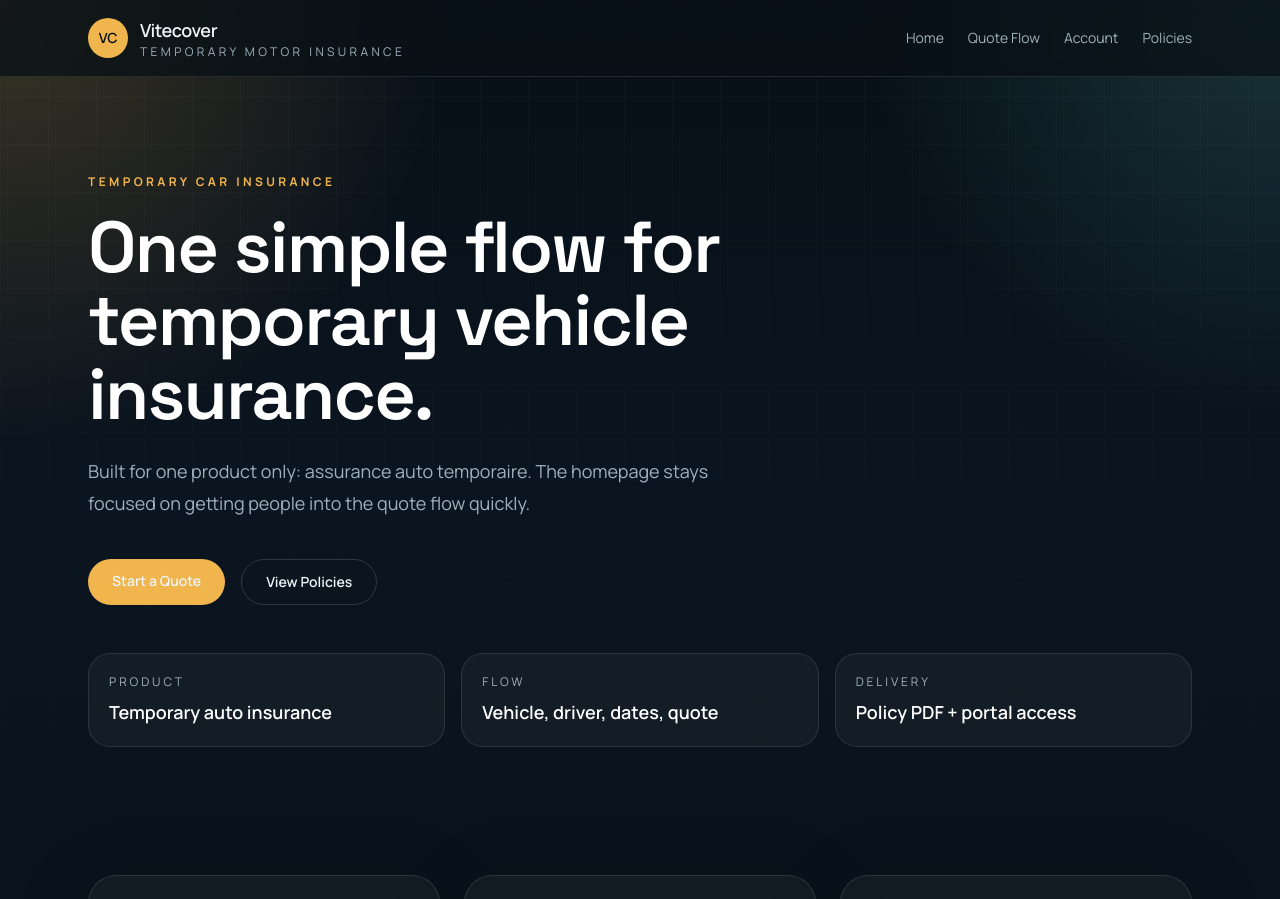
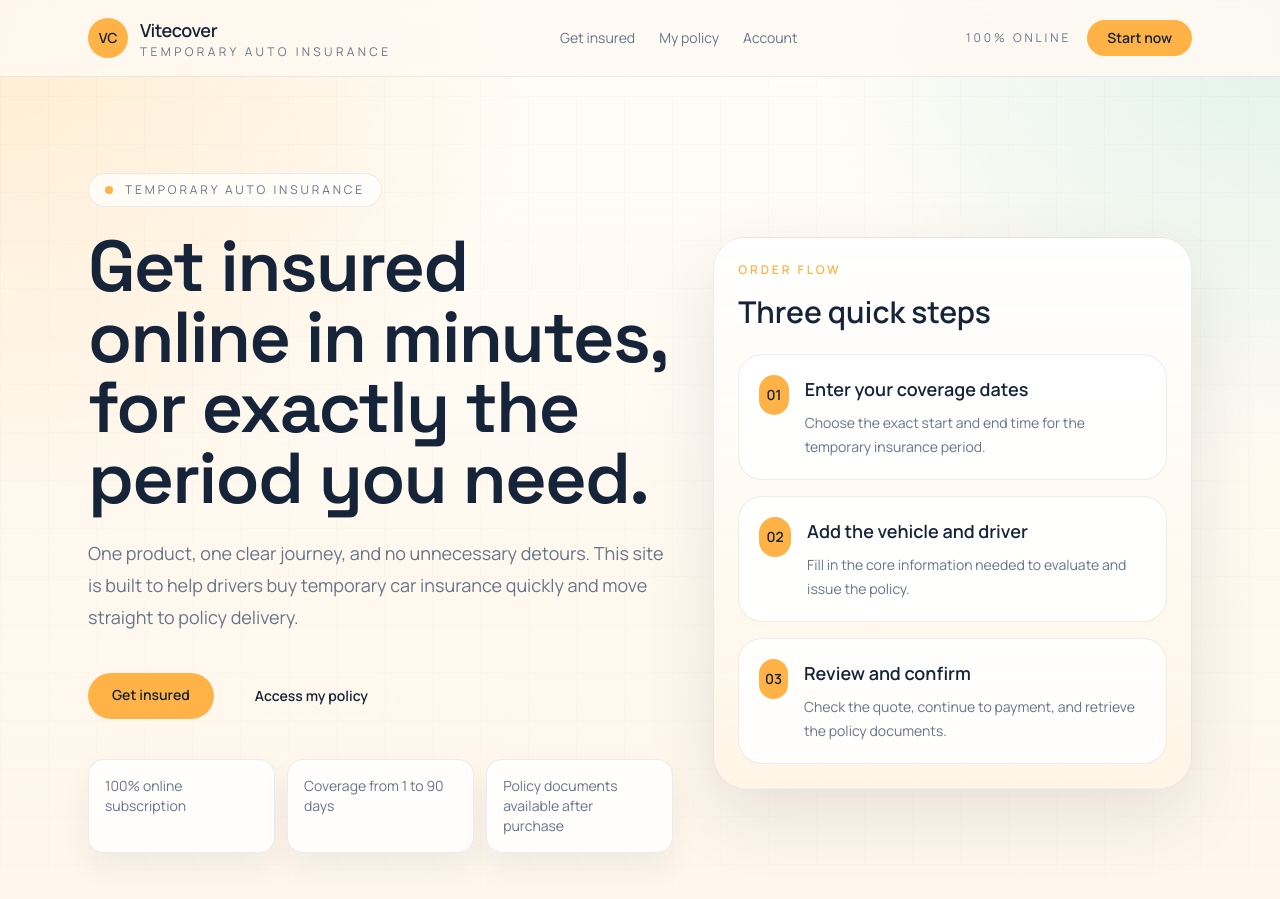
Before and after one commit to mx1322/VitecoverServer, a Next.js app in the folder frontend/: page / in a window 1280 px wide. Shown: the top 899 px of the page. Built offline with nearby package versions, Linux system fonts and the light colour scheme.

Commit message:
Refresh frontend with a brighter conversion-focused design

```diff
--- a/frontend/src/app/account/page.tsx
+++ b/frontend/src/app/account/page.tsx
@@ -4,7 +4,7 @@ export default function AccountPage() {
   return (
     <main className="section-wrap py-16">
       <p className="eyebrow">Account area</p>
-      <h1 className="mt-4 text-4xl font-semibold text-white">Customer account workspace</h1>
+      <h1 className="mt-4 text-4xl font-semibold text-[var(--ink)]">Customer account workspace</h1>
       <div className="mt-8 grid gap-4 md:grid-cols-3">
         <InfoCard eyebrow="Identity" title="Authentication">
           Google login and native sign-in should both map to Directus users and then link to
--- a/frontend/src/app/globals.css
+++ b/frontend/src/app/globals.css
@@ -1,15 +1,15 @@
 @import "tailwindcss";
 
 :root {
-  --background: #081018;
-  --surface: #0f1922;
-  --surface-2: #162532;
-  --ink: #061015;
-  --text: #edf4f7;
-  --muted: #9fb1bd;
-  --accent: #f0b54d;
-  --accent-2: #69d2c9;
-  --danger: #f17c67;
+  --background: #fffaf2;
+  --surface: #ffffff;
+  --surface-2: #fff0d8;
+  --ink: #16243a;
+  --text: #16243a;
+  --muted: #66758a;
+  --accent: #ffb347;
+  --accent-2: #1fb7a6;
+  --danger: #ea6f51;
 }
 
 * {
@@ -24,9 +24,9 @@ body {
   margin: 0;
   min-height: 100vh;
   background:
-    radial-gradient(circle at top left, rgba(240, 181, 77, 0.22), transparent 26%),
-    radial-gradient(circle at top right, rgba(105, 210, 201, 0.18), transparent 24%),
-    linear-gradient(180deg, #071018 0%, #0b1520 45%, #09111a 100%);
+    radial-gradient(circle at top left, rgba(255, 179, 71, 0.22), transparent 28%),
+    radial-gradient(circle at top right, rgba(31, 183, 166, 0.14), transparent 24%),
+    linear-gradient(180deg, #fffdf8 0%, #fff8ee 42%, #fff4e5 100%);
   color: var(--text);
   font-family: var(--font-body), sans-serif;
 }
@@ -45,11 +45,11 @@ a {
   position: absolute;
   inset: 0;
   background-image:
-    linear-gradient(rgba(255, 255, 255, 0.03) 1px, transparent 1px),
-    linear-gradient(90deg, rgba(255, 255, 255, 0.03) 1px, transparent 1px);
+    linear-gradient(rgba(22, 36, 58, 0.04) 1px, transparent 1px),
+    linear-gradient(90deg, rgba(22, 36, 58, 0.04) 1px, transparent 1px);
   background-size: 48px 48px;
   content: "";
-  mask-image: linear-gradient(180deg, rgba(0, 0, 0, 0.8), transparent 85%);
+  mask-image: linear-gradient(180deg, rgba(0, 0, 0, 0.45), transparent 88%);
   pointer-events: none;
 }
 
--- a/frontend/src/app/page.tsx
+++ b/frontend/src/app/page.tsx
@@ -5,18 +5,24 @@ import { InfoCard } from "@/components/info-card";
 export default async function HomePage() {
   return (
     <main className="pb-20">
-      <section className="section-wrap px-6 py-16 md:py-24">
+      <section className="section-wrap grid gap-10 px-6 py-16 md:grid-cols-[1.1fr_0.9fr] md:items-center md:py-24">
         <div className="relative z-10">
-          <p className="eyebrow">Temporary car insurance</p>
+          <div className="inline-flex items-center gap-3 rounded-full border border-[rgba(22,36,58,0.08)] bg-[rgba(255,255,255,0.72)] px-4 py-2 text-xs uppercase tracking-[0.24em] text-[var(--muted)]">
+            <span className="h-2 w-2 rounded-full bg-[var(--accent)]" />
+            Temporary auto insurance
+          </div>
+
           <h1
-            className="mt-5 max-w-4xl text-5xl font-semibold leading-[1.02] tracking-tight text-white md:text-7xl"
+            className="mt-6 max-w-4xl text-5xl font-semibold leading-[0.98] tracking-tight text-[var(--ink)] md:text-7xl"
             style={{ fontFamily: "var(--font-display)" }}
           >
-            One simple flow for temporary vehicle insurance.
+            Get insured online in minutes, for exactly the period you need.
           </h1>
+
           <p className="mt-6 max-w-2xl text-lg leading-8 text-[var(--muted)]">
-            Built for one product only: assurance auto temporaire. The homepage stays
-            focused on getting people into the quote flow quickly.
+            One product, one clear journey, and no unnecessary detours. This site is built
+            to help drivers buy temporary car insurance quickly and move straight to policy
+            delivery.
           </p>
 
           <div className="mt-10 flex flex-wrap gap-4">
@@ -24,30 +30,65 @@ export default async function HomePage() {
               href="/quote"
               className="rounded-full bg-[var(--accent)] px-6 py-3 text-sm font-semibold text-[var(--ink)] transition hover:translate-y-[-1px]"
             >
-              Start a Quote
+              Get insured
             </Link>
             <Link
               href="/policies"
               className="rounded-full border border-white/15 px-6 py-3 text-sm font-semibold text-white transition hover:border-white/35"
             >
-              View Policies
+              Access my policy
             </Link>
           </div>
 
-          <div className="mt-12 grid gap-4 md:grid-cols-3">
+          <div className="mt-10 grid gap-3 text-sm text-[var(--muted)] md:grid-cols-3">
+            <div className="rounded-2xl border border-[rgba(22,36,58,0.08)] bg-[rgba(255,255,255,0.86)] px-4 py-4 shadow-[0_14px_30px_rgba(22,36,58,0.06)]">
+              100% online subscription
+            </div>
+            <div className="rounded-2xl border border-[rgba(22,36,58,0.08)] bg-[rgba(255,255,255,0.86)] px-4 py-4 shadow-[0_14px_30px_rgba(22,36,58,0.06)]">
+              Coverage from 1 to 90 days
+            </div>
+            <div className="rounded-2xl border border-[rgba(22,36,58,0.08)] bg-[rgba(255,255,255,0.86)] px-4 py-4 shadow-[0_14px_30px_rgba(22,36,58,0.06)]">
+              Policy documents available after purchase
+            </div>
+          </div>
+        </div>
+
+        <div className="rounded-[32px] border border-[rgba(22,36,58,0.08)] bg-[linear-gradient(180deg,rgba(255,255,255,0.95),rgba(255,244,229,0.9))] p-6 shadow-[0_28px_70px_rgba(22,36,58,0.1)]">
+          <p className="text-xs font-semibold uppercase tracking-[0.24em] text-[var(--accent)]">
+            Order flow
+          </p>
+          <h2 className="mt-4 text-3xl font-semibold text-[var(--ink)]">Three quick steps</h2>
+          <div className="mt-6 space-y-4">
             {[
-              { label: "Product", value: "Temporary auto insurance" },
-              { label: "Flow", value: "Vehicle, driver, dates, quote" },
-              { label: "Delivery", value: "Policy PDF + portal access" },
-            ].map((stat) => (
+              {
+                step: "01",
+                title: "Enter your coverage dates",
+                body: "Choose the exact start and end time for the temporary insurance period.",
+              },
+              {
+                step: "02",
+                title: "Add the vehicle and driver",
+                body: "Fill in the core information needed to evaluate and issue the policy.",
+              },
+              {
+                step: "03",
+                title: "Review and confirm",
+                body: "Check the quote, continue to payment, and retrieve the policy documents.",
+              },
+            ].map((item) => (
               <div
-                key={stat.label}
-                className="rounded-[22px] border border-white/10 bg-[rgba(255,255,255,0.04)] p-5"
+                key={item.step}
+                className="rounded-[24px] border border-[rgba(22,36,58,0.08)] bg-[rgba(255,255,255,0.88)] p-5"
               >
-                <p className="text-xs uppercase tracking-[0.24em] text-[var(--muted)]">
-                  {stat.label}
-                </p>
-                <p className="mt-2 text-lg font-semibold text-white">{stat.value}</p>
+                <div className="flex items-start gap-4">
+                  <span className="inline-flex h-10 w-10 items-center justify-center rounded-full bg-[var(--accent)] text-sm font-semibold text-[var(--ink)]">
+                    {item.step}
+                  </span>
+                  <div>
+                    <h3 className="text-lg font-semibold text-[var(--ink)]">{item.title}</h3>
+                    <p className="mt-2 text-sm leading-6 text-[var(--muted)]">{item.body}</p>
+                  </div>
+                </div>
               </div>
             ))}
           </div>
@@ -55,15 +96,35 @@ export default async function HomePage() {
       </section>
 
       <section className="section-wrap grid gap-6 py-8 md:grid-cols-3">
-        <InfoCard eyebrow="Step 1" title="Choose the dates">
-          Pick the temporary coverage start and end time before anything else.
+        <InfoCard eyebrow="Why us" title="Focused product">
+          No catalogue of unrelated products. The whole experience is designed around
+          temporary car insurance only.
         </InfoCard>
-        <InfoCard eyebrow="Step 2" title="Add the vehicle and driver">
-          Capture the minimum information needed to price a temporary auto policy.
+        <InfoCard eyebrow="Simple" title="Low-friction purchase">
+          Clear calls to action, fewer choices, and a quote-first flow make ordering faster
+          for first-time visitors.
         </InfoCard>
-        <InfoCard eyebrow="Step 3" title="Get the quote">
-          Review the premium, confirm the details, and move toward policy issuance.
+        <InfoCard eyebrow="Support" title="Policy access after checkout">
+          Customers can come back later to retrieve policy documents instead of depending on
+          email alone.
         </InfoCard>
+      </section>
+
+      <section className="section-wrap py-10">
+        <div className="flex flex-col gap-4 rounded-[28px] border border-[rgba(22,36,58,0.08)] bg-[rgba(255,255,255,0.88)] px-6 py-6 shadow-[0_18px_50px_rgba(22,36,58,0.08)] md:flex-row md:items-center md:justify-between">
+          <div>
+            <p className="eyebrow">Ready to order</p>
+            <h2 className="mt-3 text-2xl font-semibold text-[var(--ink)]">
+              Start the temporary auto insurance flow now.
+            </h2>
+          </div>
+          <Link
+            href="/quote"
+            className="inline-flex w-full items-center justify-center rounded-full bg-[var(--accent)] px-6 py-3 text-sm font-semibold text-[var(--ink)] transition hover:translate-y-[-1px] md:w-auto"
+          >
+            Continue to quote
+          </Link>
+        </div>
       </section>
     </main>
   );
--- a/frontend/src/app/policies/page.tsx
+++ b/frontend/src/app/policies/page.tsx
@@ -4,7 +4,7 @@ export default function PoliciesPage() {
   return (
     <main className="section-wrap py-16">
       <p className="eyebrow">Policy delivery</p>
-      <h1 className="mt-4 text-4xl font-semibold text-white">PDF policy handling</h1>
+      <h1 className="mt-4 text-4xl font-semibold text-[var(--ink)]">PDF policy handling</h1>
 
       <div className="mt-8 grid gap-4 md:grid-cols-2">
         <InfoCard eyebrow="Delivery" title="Email is a distribution channel">
--- a/frontend/src/app/quote/page.tsx
+++ b/frontend/src/app/quote/page.tsx
@@ -13,7 +13,7 @@ export default function QuotePage() {
   return (
     <main className="section-wrap py-16">
       <p className="eyebrow">Quote flow foundation</p>
-      <h1 className="mt-4 text-4xl font-semibold text-white">Quote flow skeleton</h1>
+      <h1 className="mt-4 text-4xl font-semibold text-[var(--ink)]">Quote flow skeleton</h1>
       <p className="mt-4 max-w-3xl text-lg leading-8 text-[var(--muted)]">
         This route is the placeholder for the main insurance journey. The first production
         version should split this flow into smaller steps while keeping the same overall
--- a/frontend/src/components/info-card.tsx
+++ b/frontend/src/components/info-card.tsx
@@ -7,11 +7,11 @@ interface InfoCardProps extends PropsWithChildren {
 
 export function InfoCard({ eyebrow, title, children }: InfoCardProps) {
   return (
-    <article className="rounded-[28px] border border-white/10 bg-[rgba(255,255,255,0.04)] p-6 shadow-[0_20px_80px_rgba(0,0,0,0.18)]">
+    <article className="rounded-[28px] border border-[rgba(22,36,58,0.08)] bg-[rgba(255,255,255,0.86)] p-6 shadow-[0_18px_50px_rgba(22,36,58,0.08)] backdrop-blur">
       <p className="text-xs font-semibold uppercase tracking-[0.26em] text-[var(--accent-2)]">
         {eyebrow}
       </p>
-      <h3 className="mt-3 text-xl font-semibold text-white">{title}</h3>
+      <h3 className="mt-3 text-xl font-semibold text-[var(--ink)]">{title}</h3>
       <div className="mt-4 text-sm leading-6 text-[var(--muted)]">{children}</div>
     </article>
   );
--- a/frontend/src/components/site-header.tsx
+++ b/frontend/src/components/site-header.tsx
@@ -4,9 +4,9 @@ import { siteConfig } from "@/lib/site";
 
 export function SiteHeader() {
   return (
-    <header className="border-b border-white/10 bg-[rgba(9,16,22,0.75)] backdrop-blur">
-      <div className="mx-auto flex max-w-6xl items-center justify-between px-6 py-4">
-        <Link href="/" className="flex items-center gap-3 text-white">
+    <header className="sticky top-0 z-20 border-b border-[rgba(22,36,58,0.08)] bg-[rgba(255,250,242,0.84)] backdrop-blur">
+      <div className="mx-auto flex max-w-6xl items-center justify-between gap-6 px-6 py-4">
+        <Link href="/" className="flex items-center gap-3 text-[var(--ink)]">
           <span className="inline-flex h-10 w-10 items-center justify-center rounded-full bg-[var(--accent)] text-sm font-semibold text-[var(--ink)]">
             VC
           </span>
@@ -15,7 +15,7 @@ export function SiteHeader() {
               {siteConfig.name}
             </span>
             <span className="block text-xs uppercase tracking-[0.28em] text-[var(--muted)]">
-              Temporary Motor Insurance
+              Temporary Auto Insurance
             </span>
           </span>
         </Link>
@@ -25,12 +25,24 @@ export function SiteHeader() {
             <Link
               key={item.href}
               href={item.href}
-              className="transition hover:text-white"
+              className="transition hover:text-[var(--ink)]"
             >
               {item.label}
             </Link>
           ))}
         </nav>
+
+        <div className="hidden items-center gap-4 md:flex">
+          <span className="text-xs uppercase tracking-[0.24em] text-[var(--muted)]">
+            100% online
+          </span>
+          <Link
+            href="/quote"
+            className="rounded-full bg-[var(--accent)] px-5 py-2 text-sm font-semibold text-[var(--ink)] transition hover:translate-y-[-1px]"
+          >
+            Start now
+          </Link>
+        </div>
       </div>
     </header>
   );
--- a/frontend/src/lib/site.ts
+++ b/frontend/src/lib/site.ts
@@ -4,9 +4,8 @@ export const siteConfig = {
     "Temporary vehicle insurance with a simple quote flow focused on auto only.",
   supportEmail: "support@vitecover.example",
   navigation: [
-    { href: "/", label: "Home" },
-    { href: "/quote", label: "Quote Flow" },
+    { href: "/quote", label: "Get insured" },
+    { href: "/policies", label: "My policy" },
     { href: "/account", label: "Account" },
-    { href: "/policies", label: "Policies" },
   ],
 } as const;
```
